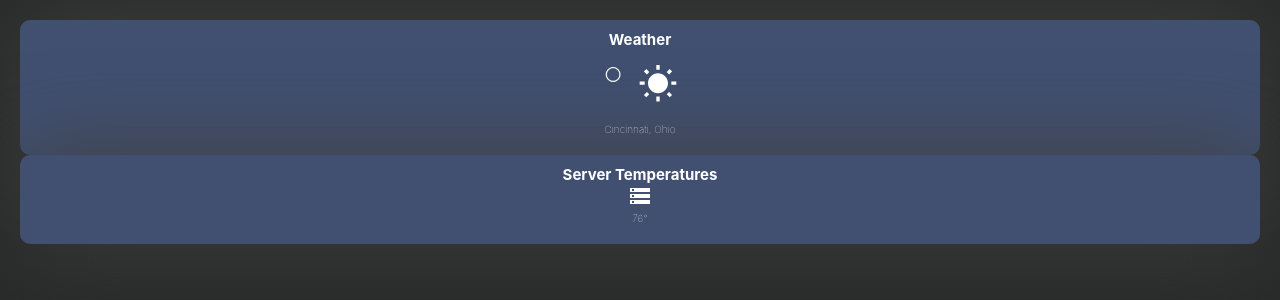
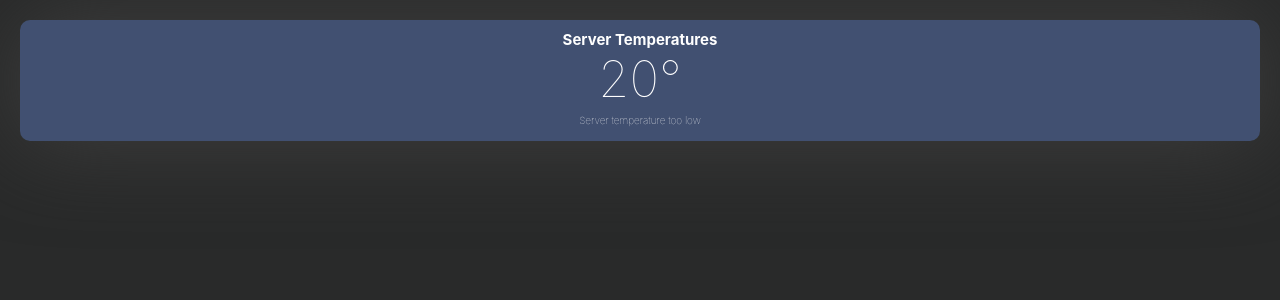
Before and after one commit to nishilfaldu/no-remainder, a React (Create React App) app in the folder frontend/: page / in a window 1280 px wide. Shown: the top 300 px of the page. Built offline with nearby package versions, Linux system fonts and the light colour scheme; no server answers; the HTML template or start-up script is replaced by a standard one.

Commit message:
Added details to server card

```diff
--- a/frontend/src/App.js
+++ b/frontend/src/App.js
@@ -6,7 +6,7 @@ import WeatherCard from './components/WeatherCard';
 function App() {
   return (
     <div className="App">
-      <WeatherCard></WeatherCard>
+      {/* <WeatherCard></WeatherCard> */}
       <ServerCard></ServerCard>
     </div>
   );
--- a/frontend/src/components/ServerCard.css
+++ b/frontend/src/components/ServerCard.css
@@ -6,9 +6,6 @@
     background:rgb(65, 80, 113);
 }
 
-.store {
-    display: inline;
-}
 
 h1 {
     font-size: 15px;
@@ -17,7 +14,16 @@ h1 {
 }
 
 h5 {
+    margin:5px;
     font-weight: 100;
-    margin:5px;
-    font-size:40px;
 }
+
+.server-temp {
+    font-weight: 100;
+    font-size:50px;
+    margin:0px;
+}
+
+.caption{
+    font-size:10px;
+}
--- a/frontend/src/components/ServerCard.js
+++ b/frontend/src/components/ServerCard.js
@@ -1,15 +1,18 @@
 import React from 'react'
 import './ServerCard.css'
-import StorageIcon from '@mui/icons-material/Storage';
+import { useState, useEffect } from 'react'
 
 function ServerCard() {
+  const [server_temp, setTemp] = useState(20)
+
+  // if (server_temp > 50) {
+  //   setMessage("The server is running well")
+  // }
   return (
     <div className="ServerCard">
       <h1>Server Temperatures</h1>
-      <div className = "store">
-        <StorageIcon></StorageIcon>
-      </div>
-        <h5>76°</h5>
+      <h2 className='server-temp'>{server_temp}°</h2>
+      <h5 className='caption'>{server_temp < 59? "Server temperature too low" : server_temp > 89? "Server temperature too high": "Server temperatures look good"}</h5>
     </div>
   )
 }
--- a/frontend/src/components/WeatherCard.css
+++ b/frontend/src/components/WeatherCard.css
@@ -12,7 +12,7 @@ h1 {
     margin:0px;
 }
 
-h2 {
+.out_temp {
     font-weight: 100;
     font-size:50px;
     margin:0px;
@@ -23,7 +23,7 @@ h2 {
     vertical-align: middle;
 }
 
-h5 {
+.location {
     font-size:10px;
     margin:0px;
     margin-bottom:10px;
--- a/frontend/src/components/WeatherCard.js
+++ b/frontend/src/components/WeatherCard.js
@@ -19,13 +19,13 @@ function WeatherCard() {
     <div className="WeatherCard">
       <h1>Weather</h1>
       <div className="temp">
-        <h2>{weather}°</h2>
+        <h2 className = 'out_temp'>{weather}°</h2>
       </div>
       <div className="ico">
         <WbSunnyIcon sx={{fontSize:40}}></WbSunnyIcon>
       </div>
 
-      <h5>Cincinnati, Ohio</h5>
+      <h5 className='location'>Cincinnati, Ohio</h5>
     </div>
   )
 }
```
